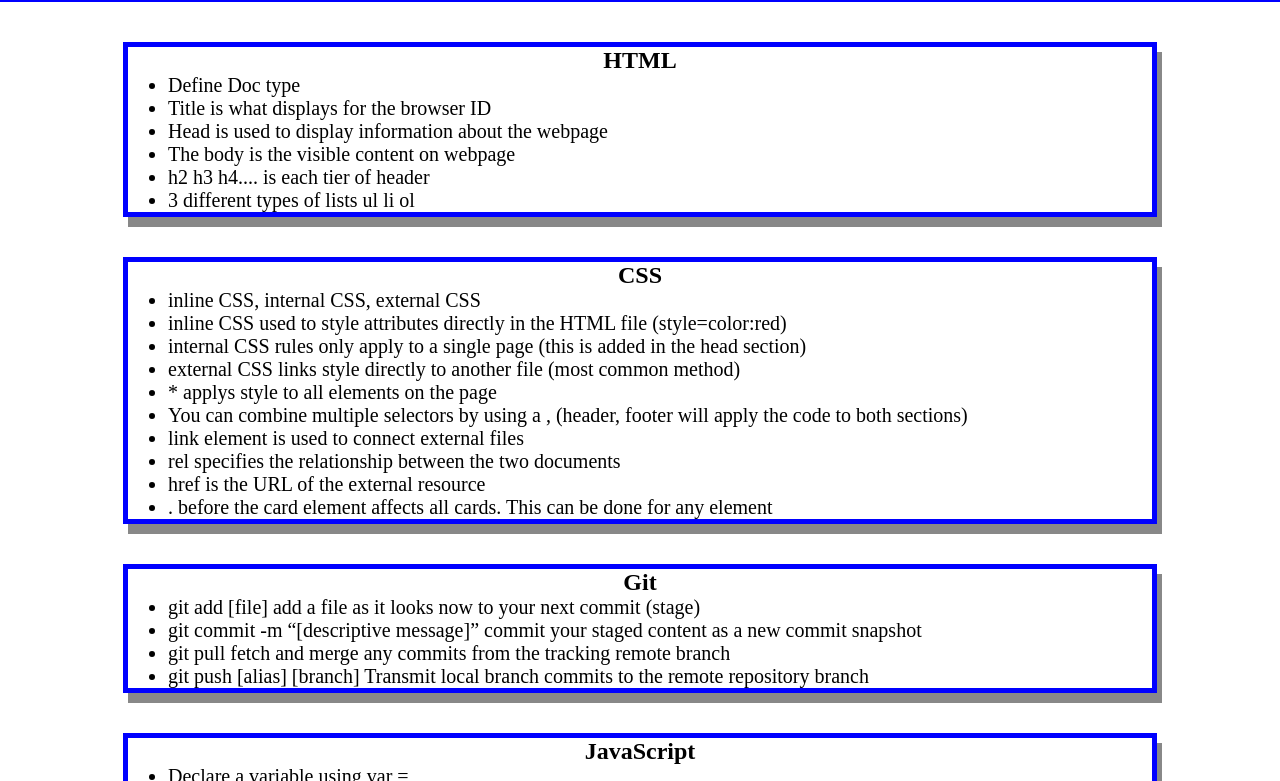
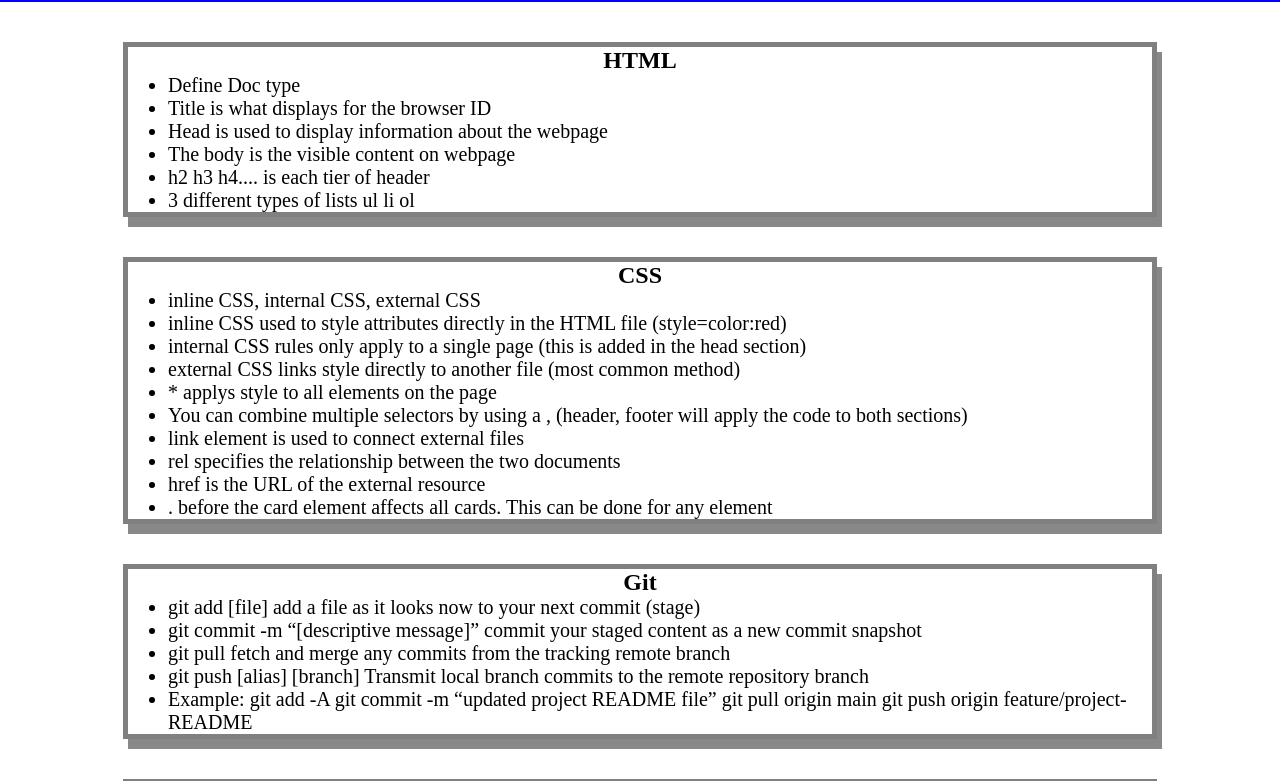
Before and after one commit to patrickodea/Pre-Work, a plain HTML site: page index.html in a window 1280 px wide. Shown: the part 118-899 px from the top of the page. Drawn offline with Linux system fonts and the light colour scheme.

Commit message:
commiting new main

```diff
--- a/assets/style.css
+++ b/assets/style.css
@@ -37,6 +37,6 @@
 .card {
     width: 80%;
     margin: 40px auto;
-    border: 5px solid blue;
+    border: 5px solid grey;
     box-shadow: 5px 10px #888888;
   }
--- a/index.html
+++ b/index.html
@@ -47,6 +47,13 @@
             <li>git commit -m “[descriptive message]” commit your staged content as a new commit snapshot</li>
             <li>git pull fetch and merge any commits from the tracking remote branch</li>
             <li>git push [alias] [branch] Transmit local branch commits to the remote repository branch</li>
+            <li>Example: git add -A
+
+              git commit -m “updated project README file”
+
+              git pull origin main
+
+              git push origin feature/project-README</li>
           </ul>
           </section>
           <section class="card" id="javascript-section">
```
